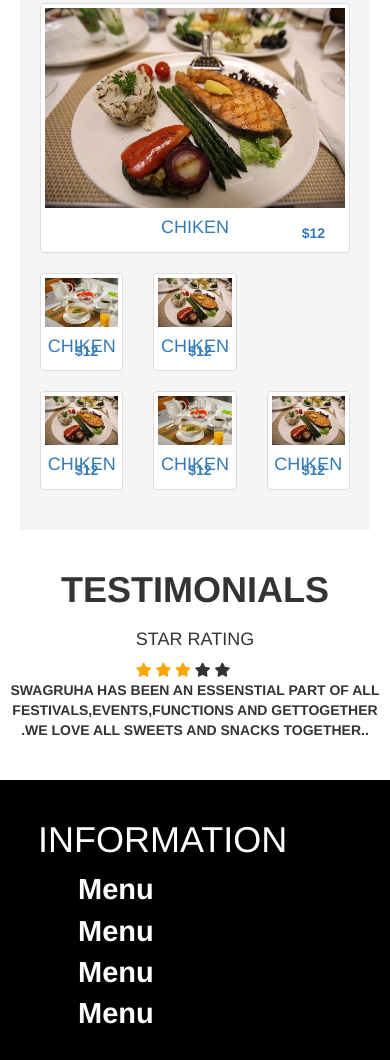
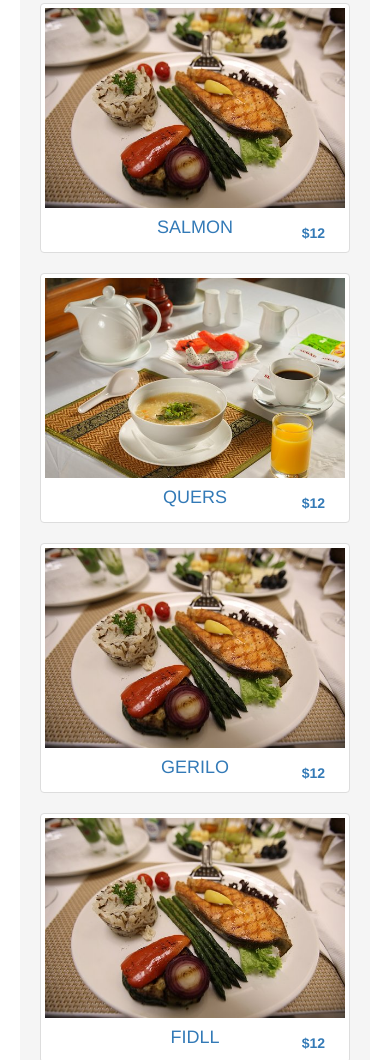
Before and after one commit to dilipteegala/swagruha, a plain HTML site: page index.htm in a window 390 px wide. Shown: the part 1954-3014 px from the top of the page. Drawn offline with Linux system fonts and the light colour scheme; a web font is replaced by a local one.

Commit message:
Update index.htm

```diff
--- a/index.htm
+++ b/index.htm
@@ -50,7 +50,7 @@
       </div>
 
       <div class="item">
-        <img src="images\bg.jpg" class="img-responsive" style="height: 500px;" style="width:100%;">
+        <img src="images\bg.jpg" class="img-responsive" >
       </div>
 
     </div>
@@ -83,44 +83,44 @@
             <div class="col-md-4 col-xs-12">
                 <a href="#" class="thumbnail">
                     <img src="images\s.jpg" alt="125x125">
-                    <h4>chiken</h4>
+                    <h4>salmon</h4>
                     <p>$12</p>
                 </a>
             </div>
-            <div class="col-xs-4">
+            <div class="col-md-4 col-xs-12">
                 <a href="#" class="thumbnail">
                     <img src="images\ss.jpg" alt="125x125">
-                    <h4>chiken</h4>
+                    <h4>Quers</h4>
                     <p>$12</p>
                 </a>
             </div>
-            <div class="col-xs-4">
+            <div class="col-md-4 col-xs-12">
                 <a href="#" class="thumbnail">
                     <img src="images\sss.jpg" alt="125x125">
-                    <h4>chiken</h4>
+                    <h4>Gerilo</h4>
                     <p>$12</p>
                 </a>
             </div>
         </div>
 
         <div class="row">
-            <div class="col-xs-4">
+            <div class="col-md-4 col-xs-12">
                 <a href="#" class="thumbnail">
                     <img src="images\s.jpg" alt="125x125">
-                    <h4>chiken</h4>
+                    <h4>Fidll</h4>
                     <p>$12</p>
                 </a>
             </div>
-            <div class="col-xs-4">
+            <div class="col-md-4 col-xs-12">
                 <a href="#" class="thumbnail">
                     <img src="images\ss.jpg" alt="125x125">
-                    <h4>chiken</h4>
+                    <h4>Samerion</h4>
                     <p>$12</p>
                 </a>
             </div>
-            <div class="col-xs-4">
+            <div class="col-md-4 col-xs-12">
                 <a href="#" class="thumbnail">
-                    <img src="images\sss.jpg" alt="125x125"><h4>chiken</h4>
+                    <img src="images\sss.jpg" alt="125x125"><h4>Buffet</h4>
                     <p>$12</p>
                 </a>
             </div>
```
